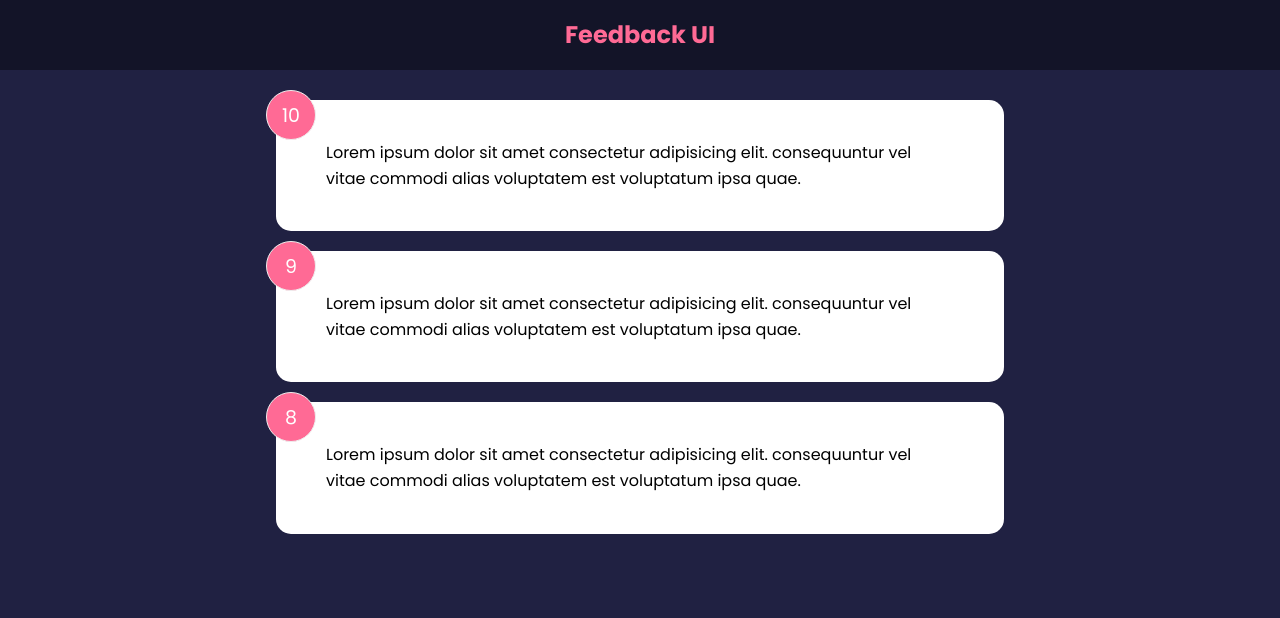
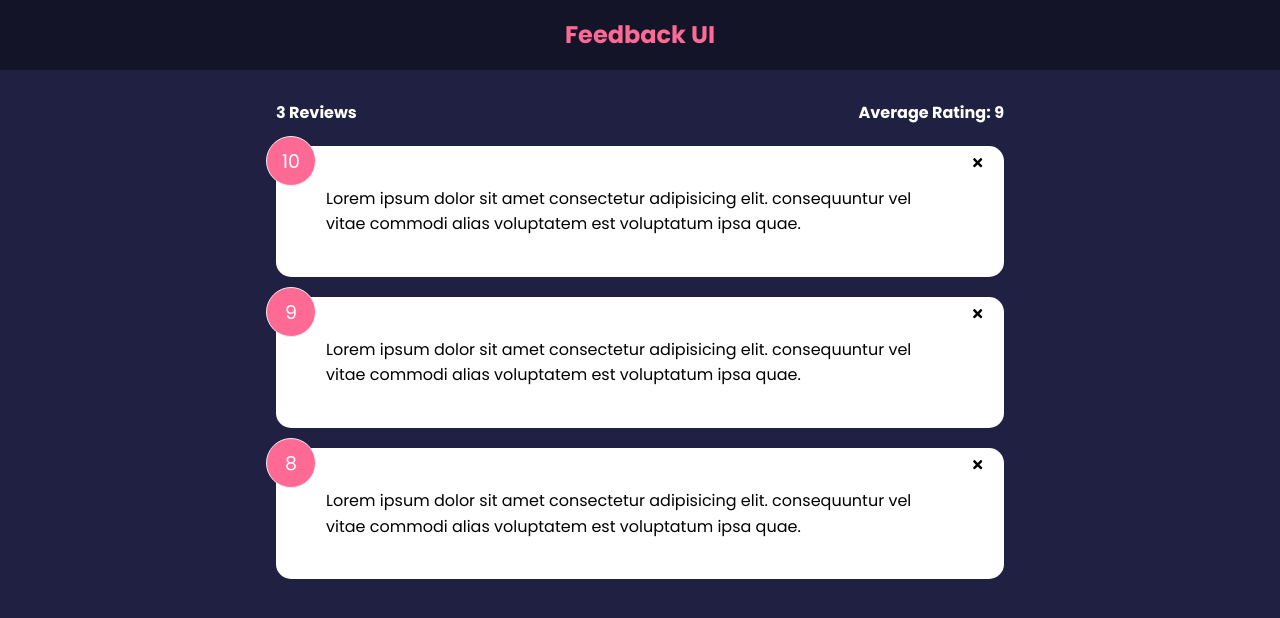
Before and after one commit to Bamideleemman/feedback-app, a React (Create React App) app: page / in a window 1280 px wide. Shown: the top 618 px of the page. Built offline with nearby package versions, Linux system fonts and the light colour scheme.

Commit message:
components, props and stats completed

```diff
--- a/package.json
+++ b/package.json
@@ -8,7 +8,8 @@
     "@testing-library/user-event": "^13.5.0",
     "react": "^18.2.0",
     "react-dom": "^18.2.0",
-    "react-scripts": "5.0.1",
+    "react-icons": "^4.12.0",
+    "react-scripts": "^5.0.1",
     "web-vitals": "^2.1.4"
   },
   "scripts": {
@@ -36,6 +37,4 @@
       "last 1 safari version"
     ]
   }
-
-
 }
--- a/src/App.js
+++ b/src/App.js
@@ -2,15 +2,22 @@
 import Header from "./components/Header"
 import FeedbackList from './components/FeedbackList'
 import FeedbackData from './data/FeedbackData'
+import FeedbackStats from './components/FeedbackStats'
 //import FeedbackItem from './components/FeedbackItem'
 
 function App() {
     const [feedback, setFeedback] = useState(FeedbackData)
+    const deleteFeedback = (id) => {
+        if(window.confirm('Are you sure you want to delete?')) {
+        setFeedback(feedback.filter((item) => item.id !==id))}
+    }
     return (
     <>
         <Header />
         <div className="container">
-            <FeedbackList feedback = {feedback}/>
+            <FeedbackStats feedback={feedback}/>
+            <FeedbackList feedback = {feedback}
+            handleDelete={deleteFeedback}/>
         </div>
     </>
  )
--- a/src/components/FeedbackItem.jsx
+++ b/src/components/FeedbackItem.jsx
@@ -1,13 +1,16 @@
 
+import {FaTimes} from 'react-icons/fa'
 import PropTypes from 'prop-types'
 import Card from "./shared/Card"
 
-function FeedbackItem({item}) {
-
+function FeedbackItem({item, handleDelete}) {
 
   return (
     <Card>
     <div className="num-display">{item.rating}</div>
+    <button onClick={() => handleDelete(item.id)} className="close">
+      <FaTimes colr='purple'/>
+      </button>
     <div className="text-display">{item.text}</div>
 
   </Card>
--- a/src/components/FeedbackList.jsx
+++ b/src/components/FeedbackList.jsx
@@ -3,7 +3,7 @@
 
 import FeedbackItem from './FeedbackItem'
 
-function FeedbackList({feedback}) {
+function FeedbackList({feedback, handleDelete}) {
     if(!feedback || feedback.length ===0){
         return <p> No Feedback yet</p>
     }
@@ -12,7 +12,8 @@
   return (
     <div className='feedback-list'>
       {feedback.map((item)=>(
-        <FeedbackItem key = {item.id} item = {item}/>
+        <FeedbackItem key = {item.id} item = {item}
+        handleDelete={handleDelete}/>
       ))}
     </div>
   )
--- /dev/null
+++ b/src/components/FeedbackStats.jsx
@@ -0,0 +1,24 @@
+import PropTypes from 'prop-types'
+
+function FeedbackStats({feedback}) {
+    //calculate reating avg
+    let average = feedback.reduce((acc, cur ) => {
+        return acc + cur.rating
+
+    }, 0)/feedback.length
+
+    average = average.toFixed(1).replace(/[.,]0$/,'')
+
+  return (
+    <div className='feedback-stats'>
+    <h4>{feedback.length} Reviews</h4>
+    <h4>Average Rating: {isNaN(average) ? 0 : average}</h4>
+    </div>
+  )
+}
+
+FeedbackStats.propTypes = {
+    feedback: PropTypes.array.isRequired,
+}
+
+export default FeedbackStats
```
Also changed, not shown: 1 other file (tests, documents, lock files or other folders).
